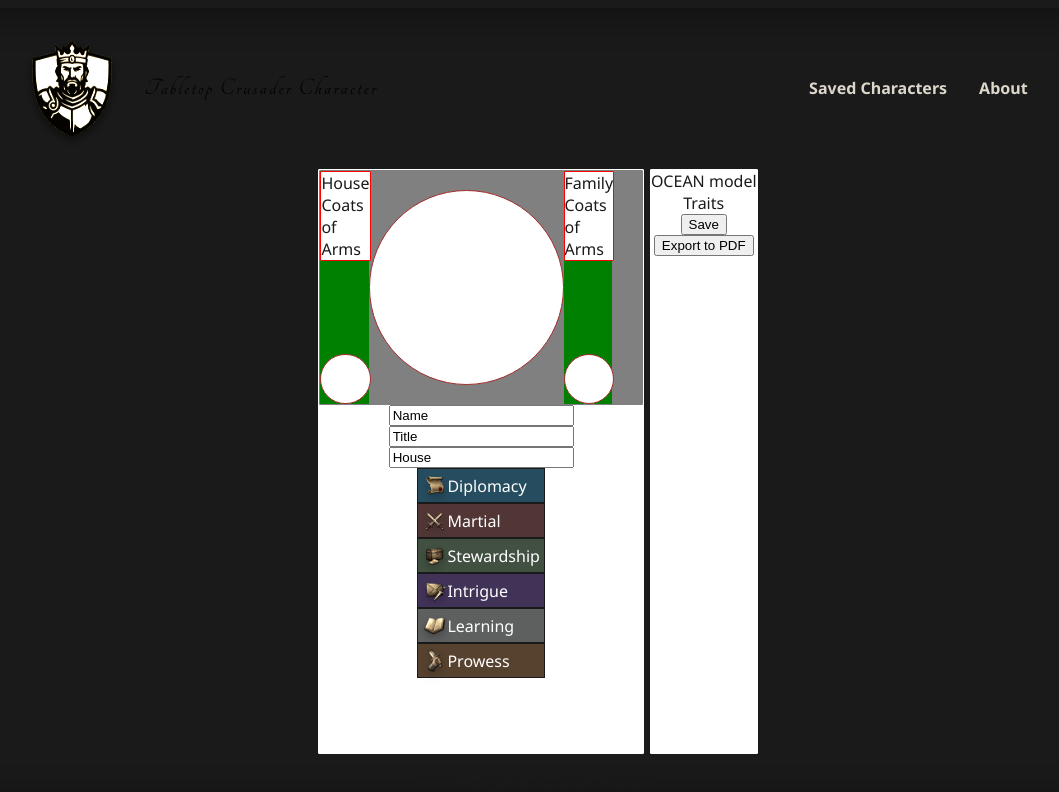
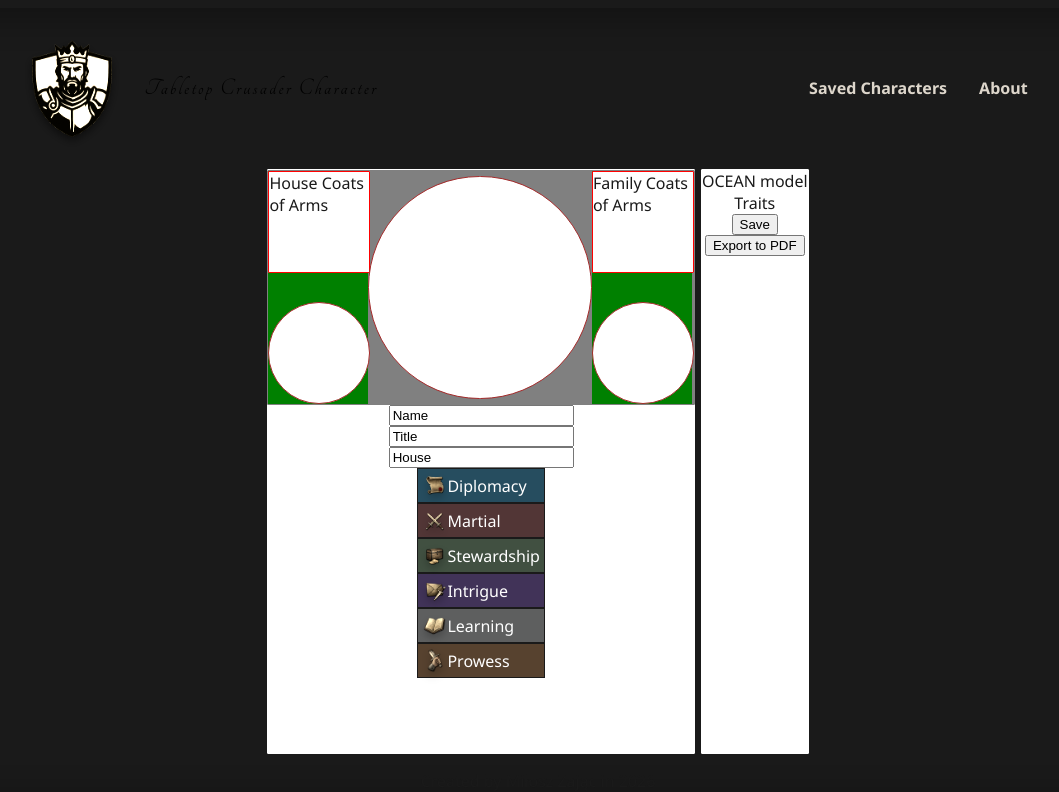
Before and after one commit to kaioraul/rpg_character_generator_pdxbased, a Next.js app: page / in a window 1280 px wide. Shown: the top 792 px of the page, without its empty margins (102-1161 px from the left). Built offline with nearby package versions, Linux system fonts and the light colour scheme; a web font is replaced by a local one.

Commit message:
style: portrait section adjustment

```diff
--- a/src/app/page.module.css
+++ b/src/app/page.module.css
@@ -13,11 +13,13 @@
   background: white;
   border: 1px solid white;
   border-radius: 1px;
+  min-width: 240px;
 }
 
 .mainContainerTop {
   display: flex;
   flex-direction: row;
+  width: 100%;
   height: 40%;
   background: grey;
   border: 1px solid grey;
@@ -29,8 +31,8 @@
   flex-direction: column;
   justify-content: space-between;
   background: green;
-  max-width: 15%;
-  min-width: 5%;
+  max-width: 100px;
+  min-width: 40px;
 }
 
 .houseCoA {
@@ -52,7 +54,7 @@
 .characterPortrait {
   align-self: center;
   aspect-ratio: 1;
-  width: 60%;
+  height: 95%;
   background: white;
   border: 1px solid brown;
   border-radius: 100%;
@@ -63,8 +65,8 @@
   flex-direction: column;
   justify-content: space-between;
   background: green;
-  max-width: 15%;
-  min-width: 5%;
+  max-width: 100px;
+  min-width: 40px;
 }
 
 .familyCoA {
```
